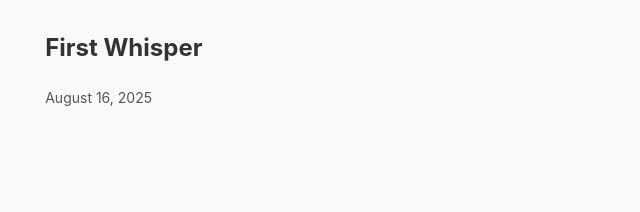
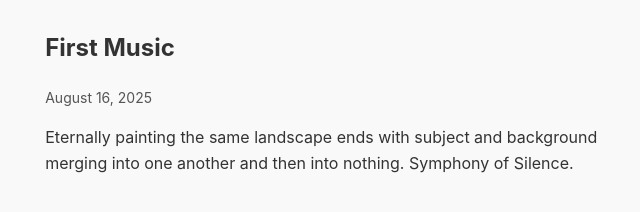
Before and after one commit to NKBMath/Quietspaces, a plain HTML site: page index.html in a window 1280 px wide. Shown: the part 116-328 px from the top of the page, without its empty margins (292-932 px from the left). Drawn offline with Linux system fonts and the light colour scheme.

Commit message:
Update index.html

```diff
--- a/index.html
+++ b/index.html
@@ -51,9 +51,9 @@
 
     <!-- Duplicate this <article> block for each new reflection -->
     <article>
-      <h2>First Whisper</h2>
+      <h2>First Music</h2>
       <p class="date">August 16, 2025</p>
-      <p></p>
+      <p>Eternally painting the same landscape ends with subject and background merging into one another and then into nothing. Symphony of Silence. </p>
     </article>
 
     <!-- end post block -->
```
